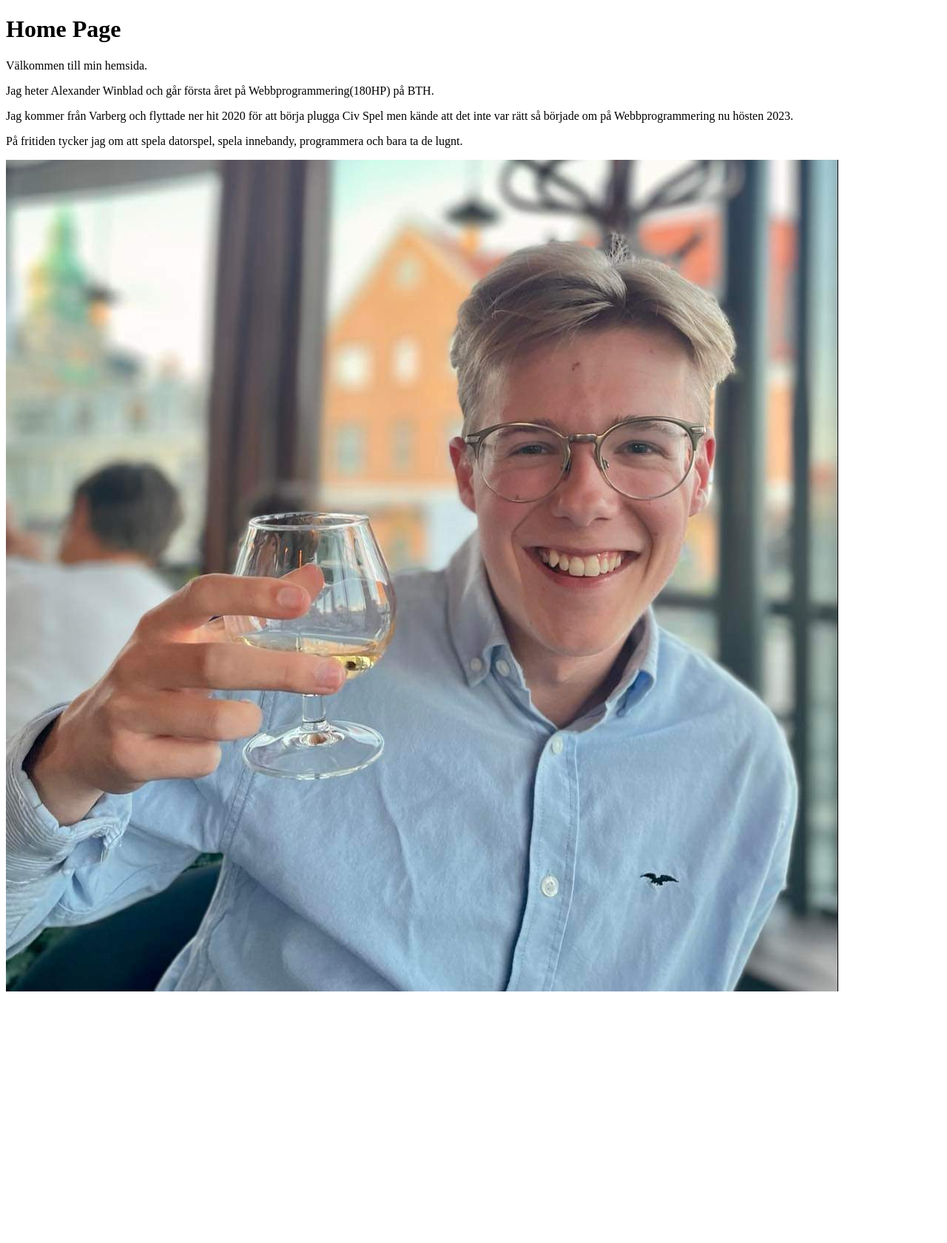
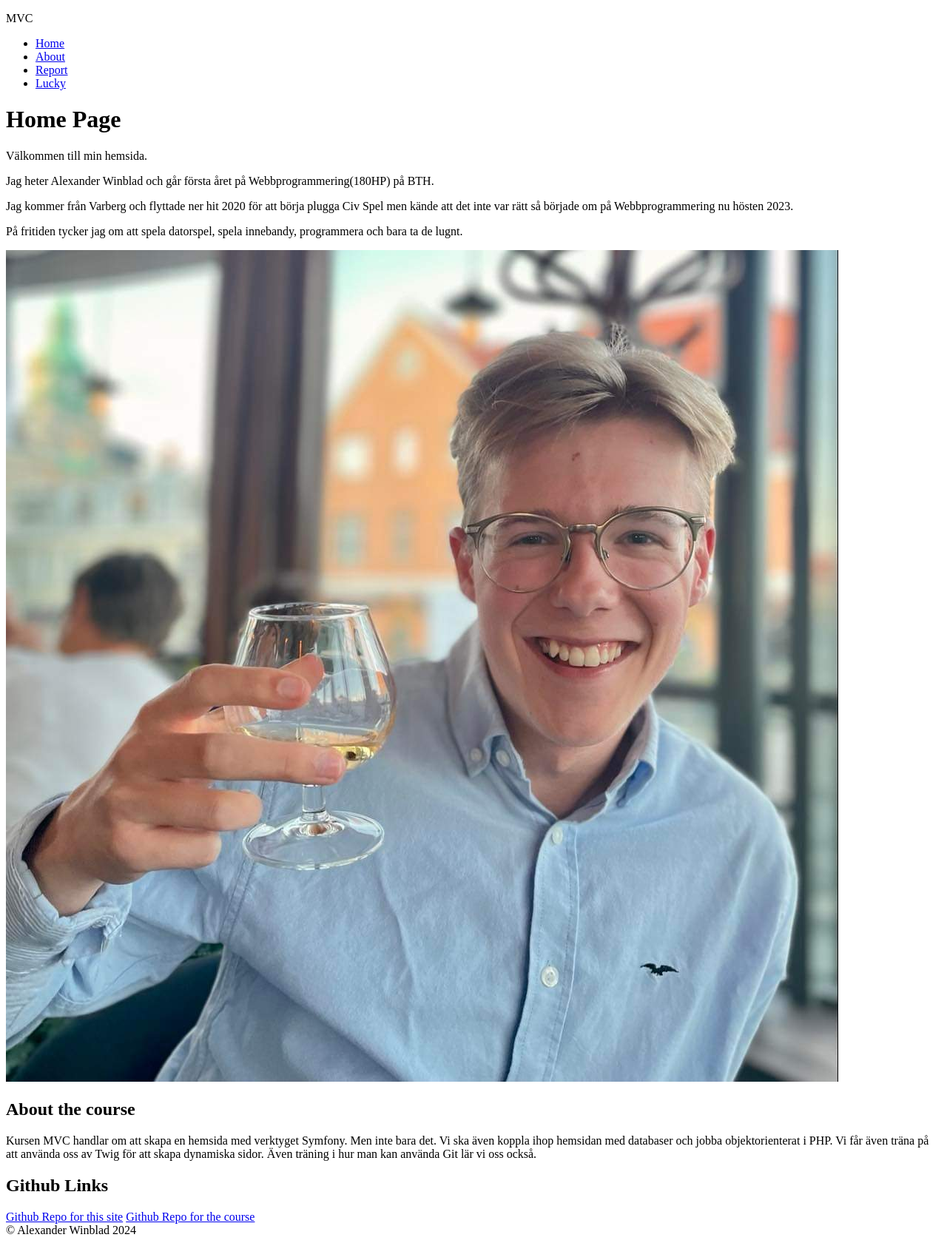
Before and after one commit to alwwen/mvc, a Symfony app: template templates/home.html.twig in a window 1280 px wide. Shown: the whole page at 74% size. Before the commit the page ends 1340 px from the top, so only its background shows below. Run offline with Twig, Linux system fonts and the light colour scheme; the template is opened without the code that fills it, so the values that code supplies are empty; some libraries are stand-ins or nearby versions.

Commit message:
Added header, nav and footer. Also added some style.

```diff
--- a/templates/base.html.twig
+++ b/templates/base.html.twig
@@ -13,7 +13,34 @@
             {% block importmap %}{{ importmap('app') }}{% endblock %}
         {% endblock %}
     </head>
+    <header class="header">
+        <p>MVC</p>
+        <nav>
+            <ul>
+                <li><a href="{{ path('home') }}">Home</a></li>
+                <li><a href="{{ path('about') }}">About</a></li>
+                <li><a href="{{ path('report') }}">Report</a></li>
+                <li><a href="{{ path('lucky') }}">Lucky</a></li>
+            </ul>
+        </nav>
+    </header>
     <body>
         {% block body %}{% endblock %}
     </body>
+    <footer>
+        <div class="footer-text">
+            <h2>About the course</h2>
+            <p>Kursen MVC handlar om att skapa en hemsida med verktyget Symfony. Men inte bara det.
+                Vi ska även koppla ihop hemsidan med databaser och jobba objektorienterat i PHP.
+                Vi får även träna på att använda oss av Twig för att skapa dynamiska sidor. Även träning
+                i hur man kan använda Git lär vi oss också.
+            </p>
+        </div>
+        <div class="footer-links">
+            <h2>Github Links</h2>
+            <a href="https://github.com/alwwen/mvc">Github Repo for this site</a>
+            <a href="https://github.com/dbwebb-se/mvc">Github Repo for the course</a>
+        </div>
+        <div class="footer-signature">&copy; Alexander Winblad 2024</div>
+    </footer>
 </html>
```
Also changed, not shown: assets/styles/app.css (+78 -0 lines).
